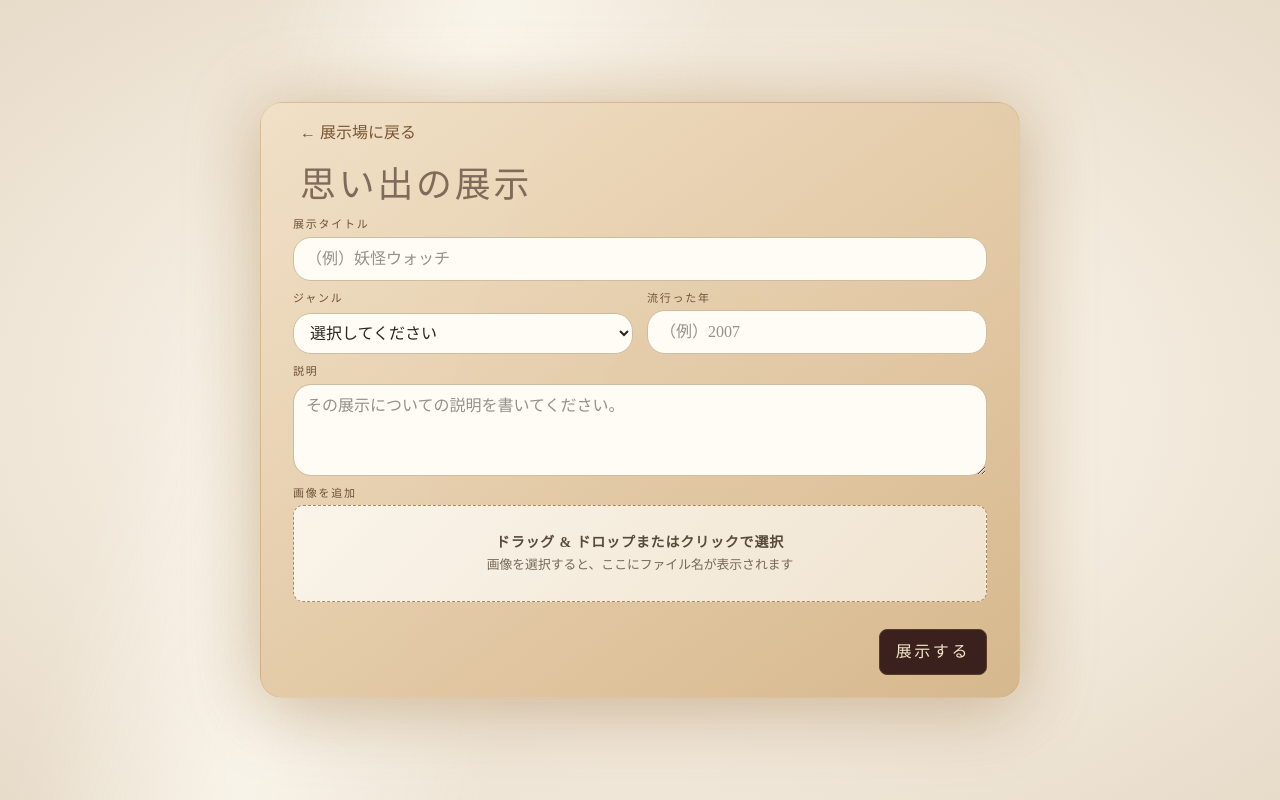
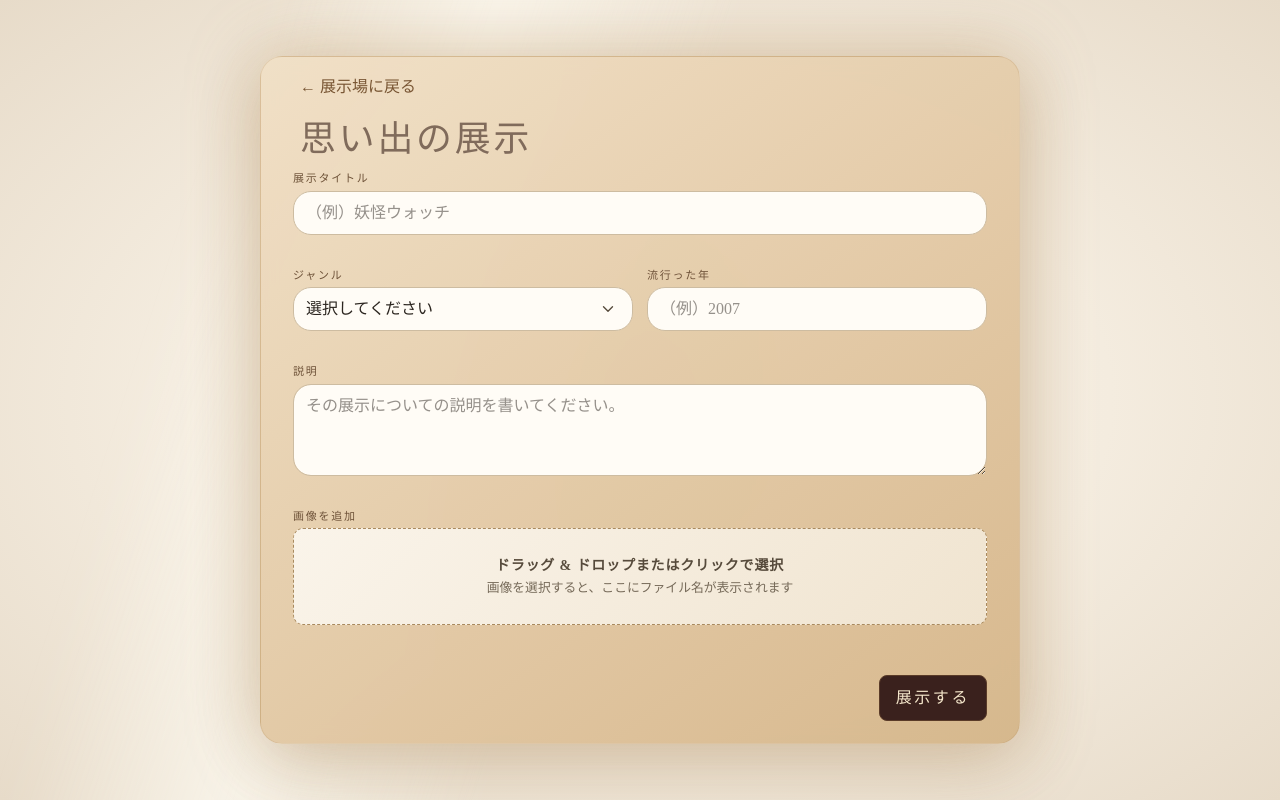
Before and after one commit to yasusudas/anokoro-museum, a Next.js app: page /exhibits/new in a window 1280 px wide. Built offline with nearby package versions, Linux system fonts and the light colour scheme.

Commit message:
fix: 指摘対応とエラー表示、UI整備

```diff
--- a/app/globals.css
+++ b/app/globals.css
@@ -1652,17 +1652,32 @@ button:focus-visible {
 
 .post-field {
   display: grid;
+  grid-template-rows: auto auto minmax(19px, auto);
   gap: 4px;
 }
 
 .post-field-wide {
   grid-column: 1 / -1;
+}
+
+.post-field-row {
+  grid-column: 1 / -1;
+  display: grid;
+  grid-template-columns: repeat(2, minmax(0, 1fr));
+  gap: 14px;
 }
 
 .post-field label {
   color: #6e5238;
   font-size: 11px;
   letter-spacing: .16em;
+}
+
+.post-field-error {
+  margin: 2px 0 0;
+  color: #b42318;
+  font-size: 12px;
+  line-height: 1.4;
 }
 
 .post-field input,
@@ -1677,6 +1692,24 @@ button:focus-visible {
   font: inherit;
 }
 
+.post-select-control {
+  position: relative;
+}
+
+.post-select-control select {
+  appearance: none;
+  padding-right: 46px;
+}
+
+.post-select-control svg {
+  position: absolute;
+  top: 50%;
+  right: 16px;
+  color: #564a3b;
+  pointer-events: none;
+  transform: translateY(-50%);
+}
+
 .post-field textarea {
   resize: vertical;
   min-height: 82px;
@@ -1753,6 +1786,7 @@ button:focus-visible {
 .post-image-field {
   grid-column: 1 / -1;
   display: grid;
+  grid-template-rows: auto auto minmax(19px, auto);
   gap: 4px;
 }
 
@@ -1766,19 +1800,33 @@ button:focus-visible {
   margin-top: 0;
 }
 
+.post-image-control {
+  position: relative;
+}
+
 .post-image-remove {
-  justify-self: center;
-  border: 0;
-  background: transparent;
+  position: absolute;
+  top: 10px;
+  right: 10px;
+  display: grid;
+  width: 34px;
+  height: 34px;
+  place-items: center;
+  border: 1px solid #cbbca8;
+  border-radius: 6px;
+  background: #fffaf2;
   color: #956f82;
-  font: inherit;
-  font-size: 11px;
   cursor: pointer;
 }
 
 .post-image-remove:hover {
   color: #7f5c70;
-  text-decoration: underline;
+  background: #f3e7db;
+}
+
+.post-image-remove:focus-visible {
+  outline: 2px solid #b68a42;
+  outline-offset: 2px;
 }
 
 .post-actions {
@@ -1833,6 +1881,10 @@ button:focus-visible {
     grid-template-columns: 1fr
   }
 
+  .post-field-row {
+    gap: 10px;
+  }
+
   .post-actions {
     flex-direction: column
   }
--- a/components/forms/memory-post-form.tsx
+++ b/components/forms/memory-post-form.tsx
@@ -1,13 +1,17 @@
 "use client";
 
 import { useEffect, useRef, useState } from "react";
+import { ChevronDown, Trash2 } from "lucide-react";
 
 const categories = ["おかし", "ゲーム", "たべもの", "ほん", "できごと"];
+type FieldName = "title" | "category" | "year" | "subtitle" | "image";
+type FieldErrors = Partial<Record<FieldName, string>>;
 
 export function MemoryPostForm() {
   const [selectedFileName, setSelectedFileName] = useState("");
   const [previewUrl, setPreviewUrl] = useState("");
   const [isDragging, setIsDragging] = useState(false);
+  const [fieldErrors, setFieldErrors] = useState<FieldErrors>({});
   const imageInputRef = useRef<HTMLInputElement>(null);
 
   useEffect(() => {
@@ -19,6 +23,7 @@ export function MemoryPostForm() {
   function selectImage(file: File | undefined) {
     if (!file || !file.type.startsWith("image/")) return;
 
+    clearFieldError("image");
     setSelectedFileName(file.name);
     setPreviewUrl((currentUrl) => {
       if (currentUrl) URL.revokeObjectURL(currentUrl);
@@ -26,16 +31,68 @@ export function MemoryPostForm() {
     });
   }
 
+  function clearFieldError(fieldName: FieldName) {
+    setFieldErrors((currentErrors) => {
+      if (!currentErrors[fieldName]) return currentErrors;
+
+      const nextErrors = { ...currentErrors };
+      delete nextErrors[fieldName];
+      return nextErrors;
+    });
+  }
+
+  function handleSubmit(event: React.FormEvent<HTMLFormElement>) {
+    event.preventDefault();
+
+    const formData = new FormData(event.currentTarget);
+    const nextErrors: FieldErrors = {};
+    const textFields: Exclude<FieldName, "image">[] = ["title", "category", "year", "subtitle"];
+
+    textFields.forEach((fieldName) => {
+      if (!String(formData.get(fieldName) ?? "").trim()) nextErrors[fieldName] = "未入力です。";
+    });
+
+    const year = String(formData.get("year") ?? "");
+    if (year && !/^[0-9]{4}$/.test(year)) nextErrors.year = "4桁の数字で入力してください。";
+    if (!selectedFileName) nextErrors.image = "未入力です。";
+
+    setFieldErrors(nextErrors);
+  }
+
   return (
-    <form className="post-form" onSubmit={(event) => event.preventDefault()}>
+    <form className="post-form" noValidate onSubmit={handleSubmit}>
       <div className="post-field post-field-wide">
         <label htmlFor="memory-title">展示タイトル</label>
-        <input id="memory-title" name="title" type="text" placeholder="（例）妖怪ウォッチ" />
+        <input
+          id="memory-title"
+          name="title"
+          type="text"
+          required
+          aria-invalid={Boolean(fieldErrors.title)}
+          aria-describedby={fieldErrors.title ? "memory-title-error" : undefined}
+          placeholder="（例）妖怪ウォッチ"
+          onInput={() => clearFieldError("title")}
+        />
+        {fieldErrors.title && (
+          <p id="memory-title-error" className="post-field-error" role="alert">
+            {fieldErrors.title}
+          </p>
+        )}
       </div>
 
+      <div className="post-field-row">
         <div className="post-field">
           <label htmlFor="memory-category">ジャンル</label>
-        <select id="memory-category" name="category" defaultValue="">
+          <div className="post-select-control">
+            <select
+              id="memory-category"
+              name="category"
+              defaultValue=""
+              required
+              aria-invalid={Boolean(fieldErrors.category)}
+              aria-describedby={fieldErrors.category ? "memory-category-error" : undefined}
+              onChange={() => clearFieldError("category")}
+            >
               <option value="" disabled>
                 選択してください
               </option>
@@ -45,6 +102,13 @@ export function MemoryPostForm() {
                 </option>
               ))}
             </select>
+            <ChevronDown aria-hidden="true" size={18} strokeWidth={1.8} />
+          </div>
+          {fieldErrors.category && (
+            <p id="memory-category-error" className="post-field-error" role="alert">
+              {fieldErrors.category}
+            </p>
+          )}
         </div>
 
         <div className="post-field">
@@ -54,31 +118,60 @@ export function MemoryPostForm() {
             name="year"
             type="text"
             inputMode="numeric"
-          pattern="[0-9]*"
+            pattern="[0-9]{4}"
+            minLength={4}
+            maxLength={4}
+            required
+            aria-invalid={Boolean(fieldErrors.year)}
+            aria-describedby={fieldErrors.year ? "memory-year-error" : undefined}
             placeholder="（例）2007"
             onInput={(event) => {
-            event.currentTarget.value = event.currentTarget.value.replace(/[^0-9]/g, "");
+              event.currentTarget.value = event.currentTarget.value.replace(/[^0-9]/g, "").slice(0, 4);
+              clearFieldError("year");
             }}
           />
+          {fieldErrors.year && (
+            <p id="memory-year-error" className="post-field-error" role="alert">
+              {fieldErrors.year}
+            </p>
+          )}
+        </div>
       </div>
 
       <div className="post-field post-field-wide">
         <label htmlFor="memory-subtitle">説明</label>
-        <textarea id="memory-subtitle" name="subtitle" rows={3} placeholder="その展示についての説明を書いてください。" />
+        <textarea
+          id="memory-subtitle"
+          name="subtitle"
+          rows={3}
+          required
+          aria-invalid={Boolean(fieldErrors.subtitle)}
+          aria-describedby={fieldErrors.subtitle ? "memory-subtitle-error" : undefined}
+          placeholder="その展示についての説明を書いてください。"
+          onInput={() => clearFieldError("subtitle")}
+        />
+        {fieldErrors.subtitle && (
+          <p id="memory-subtitle-error" className="post-field-error" role="alert">
+            {fieldErrors.subtitle}
+          </p>
+        )}
       </div>
 
       <div className="post-image-field">
         <span className="post-image-label">画像を追加</span>
+        <div className="post-image-control">
           <label
             className={`post-dropzone${isDragging ? " is-dragging" : ""}`}
             htmlFor="memory-image"
             onDragOver={(event) => {
               event.preventDefault();
+              event.stopPropagation();
               setIsDragging(true);
             }}
             onDragLeave={() => setIsDragging(false)}
             onDrop={(event) => {
               event.preventDefault();
+              event.stopPropagation();
               setIsDragging(false);
               const file = event.dataTransfer.files[0];
 
@@ -90,19 +183,24 @@ export function MemoryPostForm() {
               }
             }}
           >
-          <strong>ドラッグ & ドロップまたはクリックで選択</strong>
             {previewUrl ? (
               <a className="post-image-link" href={previewUrl} target="_blank" rel="noreferrer">
                 {selectedFileName}
               </a>
             ) : (
+              <>
+                <strong>ドラッグ & ドロップまたはクリックで選択</strong>
                 <small>画像を選択すると、ここにファイル名が表示されます</small>
+              </>
             )}
             <input
               id="memory-image"
               name="image"
               type="file"
               accept="image/*"
+              required
+              aria-invalid={Boolean(fieldErrors.image)}
+              aria-describedby={fieldErrors.image ? "memory-image-error" : undefined}
               ref={imageInputRef}
               onChange={(event) => selectImage(event.currentTarget.files?.[0])}
             />
@@ -111,14 +209,22 @@ export function MemoryPostForm() {
             <button
               className="post-image-remove"
               type="button"
+              aria-label="画像を削除"
+              title="画像を削除"
               onClick={() => {
                 setSelectedFileName("");
                 setPreviewUrl("");
                 if (imageInputRef.current) imageInputRef.current.value = "";
               }}
             >
-            画像を削除
+              <Trash2 aria-hidden="true" size={18} strokeWidth={1.8} />
             </button>
+          )}
+        </div>
+        {fieldErrors.image && (
+          <p id="memory-image-error" className="post-field-error" role="alert">
+            {fieldErrors.image}
+          </p>
         )}
       </div>
 
--- a/package.json
+++ b/package.json
@@ -9,6 +9,7 @@
     "lint": "eslint"
   },
   "dependencies": {
+    "lucide-react": "^1.33.0",
     "next": "16.3.1",
     "react": "19.2.8",
     "react-dom": "19.2.8"
```
Also changed, not shown: 1 other file (tests, documents, lock files or other folders). Lines whose indentation alone changed are shown as unchanged.
